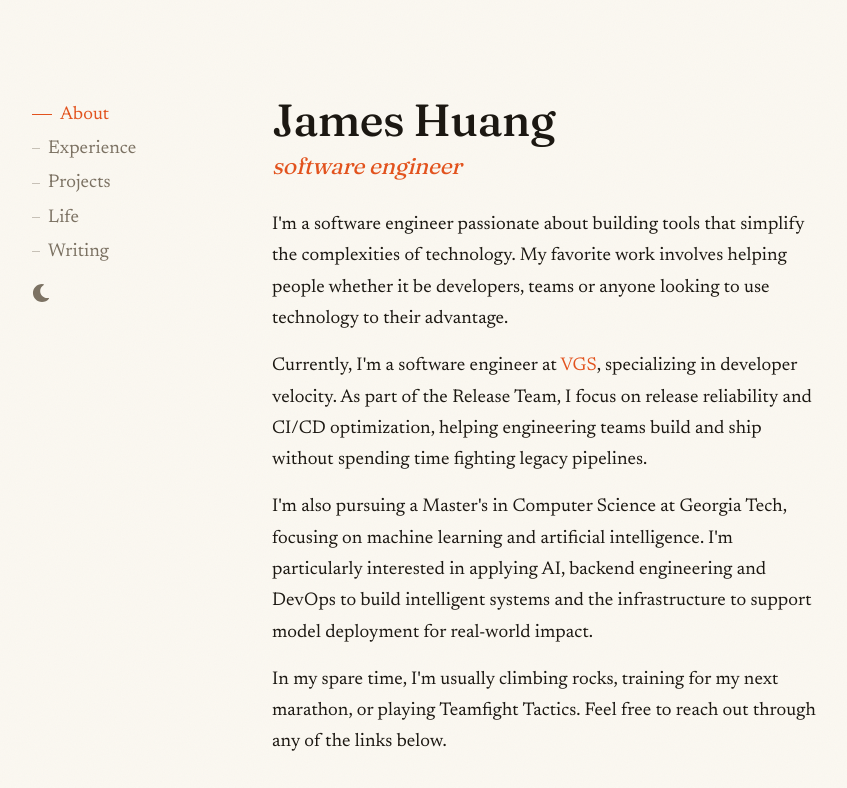
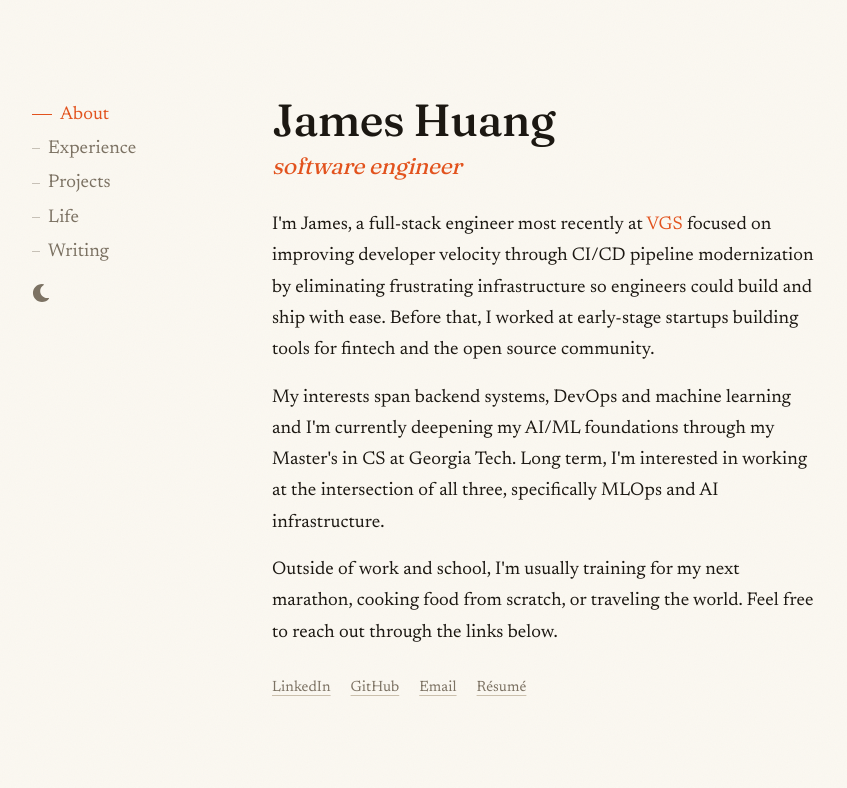
Before and after one commit to jameshuangcoding/my-portfolio-v2, a Next.js app: page / in a window 1280 px wide. Shown: the top 788 px of the page, without its empty margins (0-847 px from the left). Built offline with nearby package versions, Linux system fonts and the light colour scheme.

Commit message:
chore: updated about section

```diff
--- a/components/About.tsx
+++ b/components/About.tsx
@@ -16,37 +16,31 @@ const About = () => {
       </header>
 
       <p className={paragraphStyle}>
-        I&apos;m a software engineer passionate about building tools that
-        simplify the complexities of technology. My favorite work involves
-        helping people whether it be developers, teams or anyone looking to use
-        technology to their advantage.
-      </p>
-
-      <p className={paragraphStyle}>
-        Currently, I&apos;m a software engineer at{' '}
+        I&apos;m James, a full-stack engineer most recently at{' '}
         <Link
           href='https://www.verygoodsecurity.com/'
           className='text-light-tertiary dark:text-dark-tertiary hover:underline transition-colors duration-200'
         >
           VGS
-        </Link>
-        , specializing in developer velocity. As part of the Release Team, I
-        focus on release reliability and CI/CD optimization, helping engineering
-        teams build and ship without spending time fighting legacy pipelines.
+        </Link>{' '}
+        focused on improving developer velocity through CI/CD pipeline
+        modernization by eliminating frustrating infrastructure so engineers
+        could build and ship with ease. Before that, I worked at early-stage
+        startups building tools for fintech and the open source community.
       </p>
 
       <p className={paragraphStyle}>
-        I&apos;m also pursuing a Master&apos;s in Computer Science at Georgia
-        Tech, focusing on machine learning and artificial intelligence.
-        I&apos;m particularly interested in applying AI, backend engineering and
-        DevOps to build intelligent systems and the infrastructure to support
-        model deployment for real-world impact.
+        My interests span backend systems, DevOps and machine learning and
+        I&apos;m currently deepening my AI/ML foundations through my
+        Master&apos;s in CS at Georgia Tech. Long term, I&apos;m interested in
+        working at the intersection of all three, specifically MLOps and AI
+        infrastructure.
       </p>
 
       <p className={paragraphStyle}>
-        In my spare time, I&apos;m usually climbing rocks, training for my next
-        marathon, or playing Teamfight Tactics. Feel free to reach out through
-        any of the links below.
+        Outside of work and school, I&apos;m usually training for my next
+        marathon, cooking food from scratch, or traveling the world. Feel free
+        to reach out through the links below.
       </p>
 
       <nav className='flex flex-wrap items-center gap-x-5 gap-y-1 mt-3 text-[length:var(--step--1)]'>
--- a/data/projects.ts
+++ b/data/projects.ts
@@ -39,7 +39,7 @@ export const projects: Project[] = [
   },
   {
     title: 'jameshuang.dev (v1)',
-    description: 'Current portfolio site built with Next.js',
+    description: 'Previous version 1 of portfolio site',
     link: 'https://github.com/jameshuangcoding/my-portfolio',
   },
 ];
```
